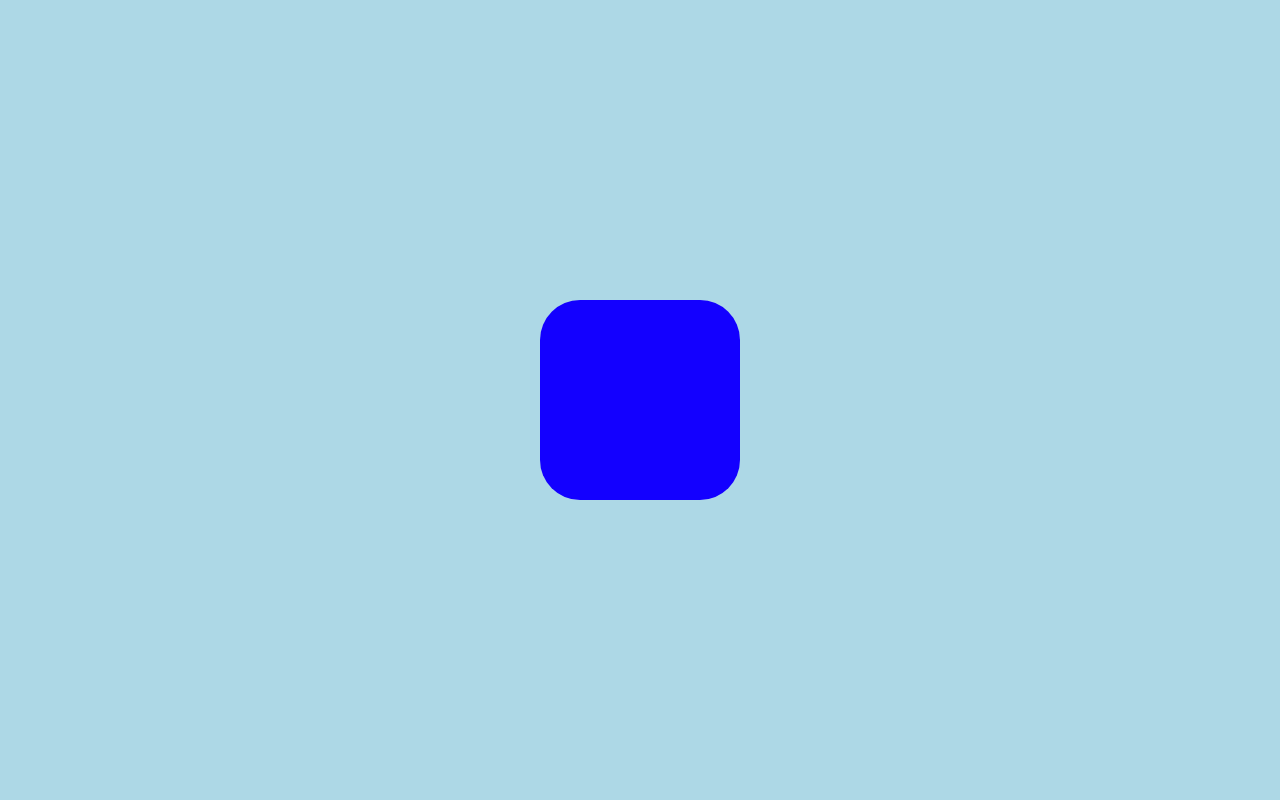
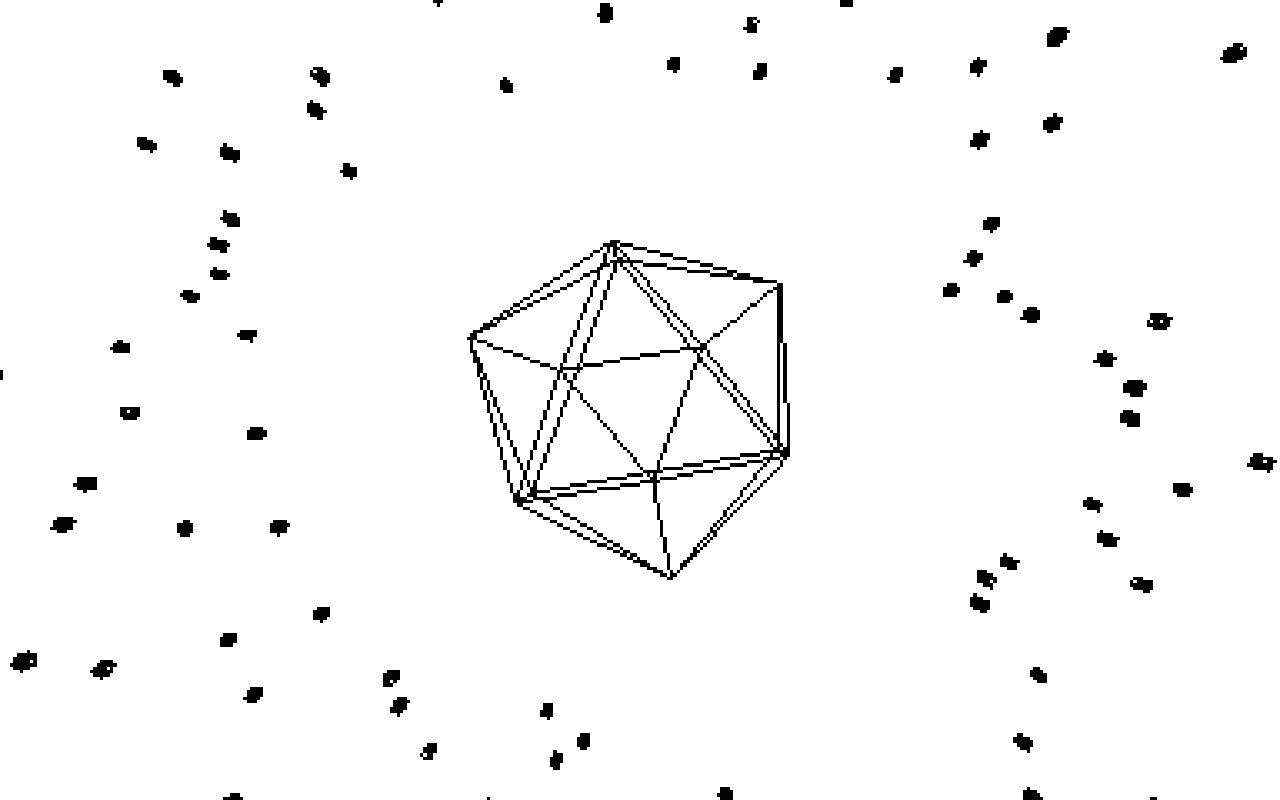
Before and after one commit to csaye/csaye.com-v6, a Next.js app: page / in a window 1280 px wide. Shown: the top 800 px of the page. Built offline with nearby package versions, Linux system fonts and the light colour scheme.

Commit message:
Cool animation

```diff
--- /dev/null
+++ b/components/Globe/index.tsx
@@ -0,0 +1,84 @@
+import styles from './styles.module.scss'
+import { Canvas, useThree, useFrame } from '@react-three/fiber'
+import { useRef, useLayoutEffect } from 'react'
+import { useTransform, useScroll, useTime } from 'framer-motion'
+import { degreesToRadians, progress, mix } from 'popmotion'
+import { Mesh } from 'three'
+
+const color = '#111111'
+
+const Icosahedron = () => (
+  <mesh rotation-x={0.35}>
+    <icosahedronGeometry args={[1, 0]} />
+    <meshBasicMaterial wireframe color={color} />
+  </mesh>
+)
+
+const Star = ({ p }: { p: number }) => {
+  const ref = useRef<Mesh>(null)
+
+  useLayoutEffect(() => {
+    const distance = mix(2, 3.5, Math.random())
+    const yAngle = mix(
+      degreesToRadians(80),
+      degreesToRadians(100),
+      Math.random()
+    )
+    const xAngle = degreesToRadians(360) * p
+    ref.current!.position.setFromSphericalCoords(distance, yAngle, xAngle)
+  })
+
+  return (
+    <mesh ref={ref}>
+      <boxGeometry args={[0.05, 0.05, 0.05]} />
+      <meshBasicMaterial wireframe color={color} />
+    </mesh>
+  )
+}
+
+function Scene({ numStars = 100 }) {
+  const gl = useThree((state) => state.gl)
+  const { scrollYProgress } = useScroll()
+  console.log(scrollYProgress)
+  const yAngle = useTransform(
+    scrollYProgress,
+    [0, 1],
+    [0.001, degreesToRadians(180)]
+  )
+  const distance = useTransform(scrollYProgress, [0, 1], [10, 3])
+  const time = useTime()
+
+  useFrame(({ camera }) => {
+    camera.position.setFromSphericalCoords(
+      distance.get(),
+      yAngle.get(),
+      time.get() * 0.0005
+    )
+    camera.updateProjectionMatrix()
+    camera.lookAt(0, 0, 0)
+  })
+
+  useLayoutEffect(() => gl.setPixelRatio(0.3))
+
+  const stars = []
+  for (let i = 0; i < numStars; i++) {
+    stars.push(<Star p={progress(0, numStars, i)} />)
+  }
+
+  return (
+    <>
+      <Icosahedron />
+      {stars}
+    </>
+  )
+}
+
+export function Globe() {
+  return (
+    <div className={styles.container}>
+      <Canvas gl={{ antialias: false }}>
+        <Scene />
+      </Canvas>
+    </div>
+  )
+}
--- /dev/null
+++ b/components/Globe/styles.module.scss
@@ -0,0 +1,7 @@
+.container {
+  position: fixed;
+  top: 0;
+  right: 0;
+  bottom: 0;
+  left: 0;
+}
--- a/pages/index.tsx
+++ b/pages/index.tsx
@@ -1,29 +1,10 @@
-import { motion } from 'framer-motion'
 import styles from '@/styles/pages/Index.module.scss'
+import { Globe } from '@/components/Globe'
 
 export default function Index() {
   return (
     <div className={styles.container}>
-      <div className={styles.hero}>
-        <motion.div
-          className={styles.box}
-          animate={{
-            scale: [1, 2, 2, 1, 1],
-            rotate: [0, 0, 270, 270, 0],
-            borderRadius: ['20%', '20%', '50%', '50%', '20%'],
-          }}
-          transition={{
-            duration: 2,
-            ease: 'easeInOut',
-            times: [0, 0.2, 0.5, 0.8, 1],
-            repeat: Infinity,
-            repeatDelay: 1,
-          }}
-        />
-      </div>
-      <div className={styles.body}>
-        <p>Welcome to the body</p>
-      </div>
+      <Globe />
     </div>
   )
 }
--- a/styles/globals.scss
+++ b/styles/globals.scss
@@ -37,3 +37,10 @@ h5,
 h6 {
   margin: 0;
 }
+
+canvas {
+  image-rendering: -moz-crisp-edges;
+  image-rendering: -webkit-optimize-contrast;
+  image-rendering: pixelated;
+  image-rendering: optimize-contrast;
+}
--- a/styles/pages/Index.module.scss
+++ b/styles/pages/Index.module.scss
@@ -1,21 +1,21 @@
 .container {
-  > .hero {
-    background: lightblue;
-    height: 100dvh;
-    display: flex;
-    align-items: center;
-    justify-content: center;
+  height: 500vh;
+  //   > .hero {
+  //     background: lightblue;
+  //     height: 100dvh;
+  //     display: flex;
+  //     align-items: center;
+  //     justify-content: center;
 
-    .box {
-      width: 200px;
-      height: 200px;
-      background: #1300ff;
-    }
-  }
-  > .body {
-    display: flex;
-    justify-content: center;
-    font-size: 32px;
-    padding: 128px 32px;
-  }
+  //     > .heroCenter {
+  //       text-align: center;
+  //     }
+  //   }
+
+  //   > .body {
+  //     display: flex;
+  //     justify-content: center;
+  //     font-size: 32px;
+  //     padding: 128px 32px;
+  //   }
 }
```
Also changed, not shown: package.json (+6 -1 lines), 1 other file (tests, documents, lock files or other folders).
